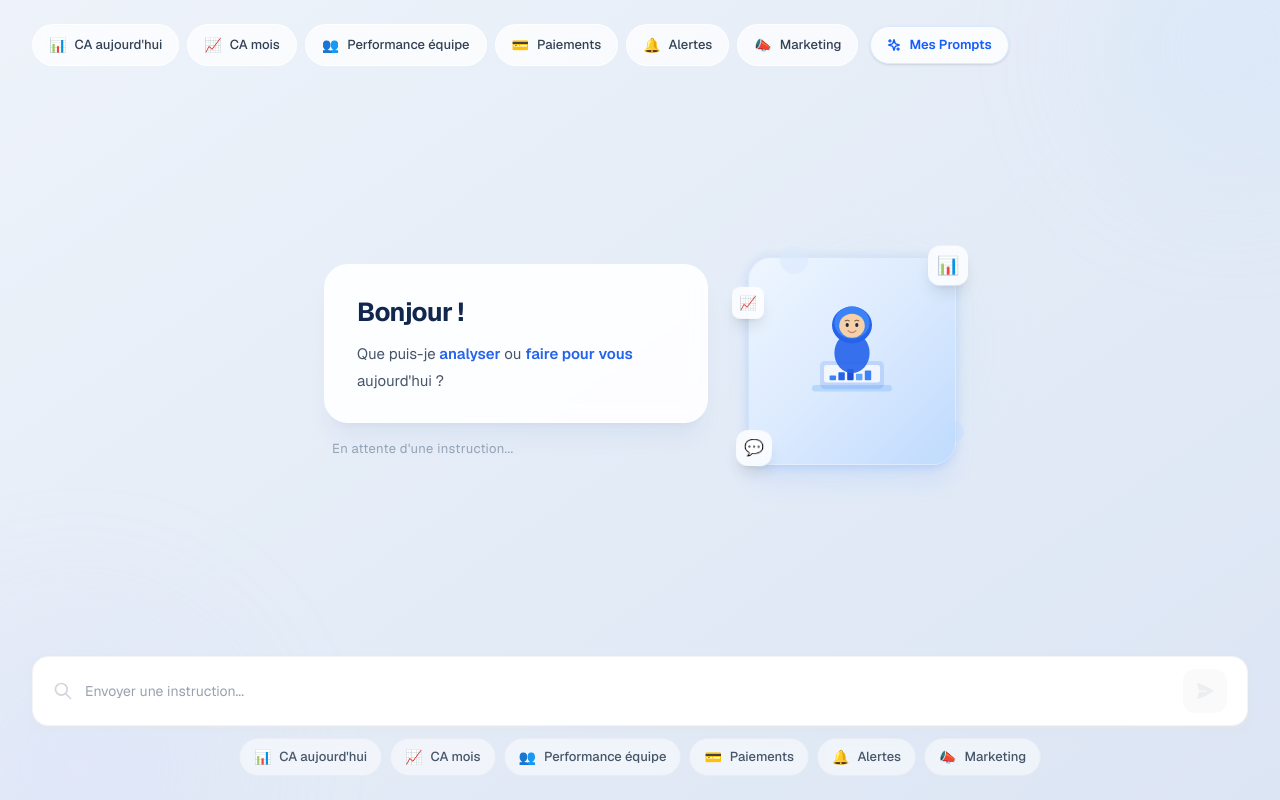
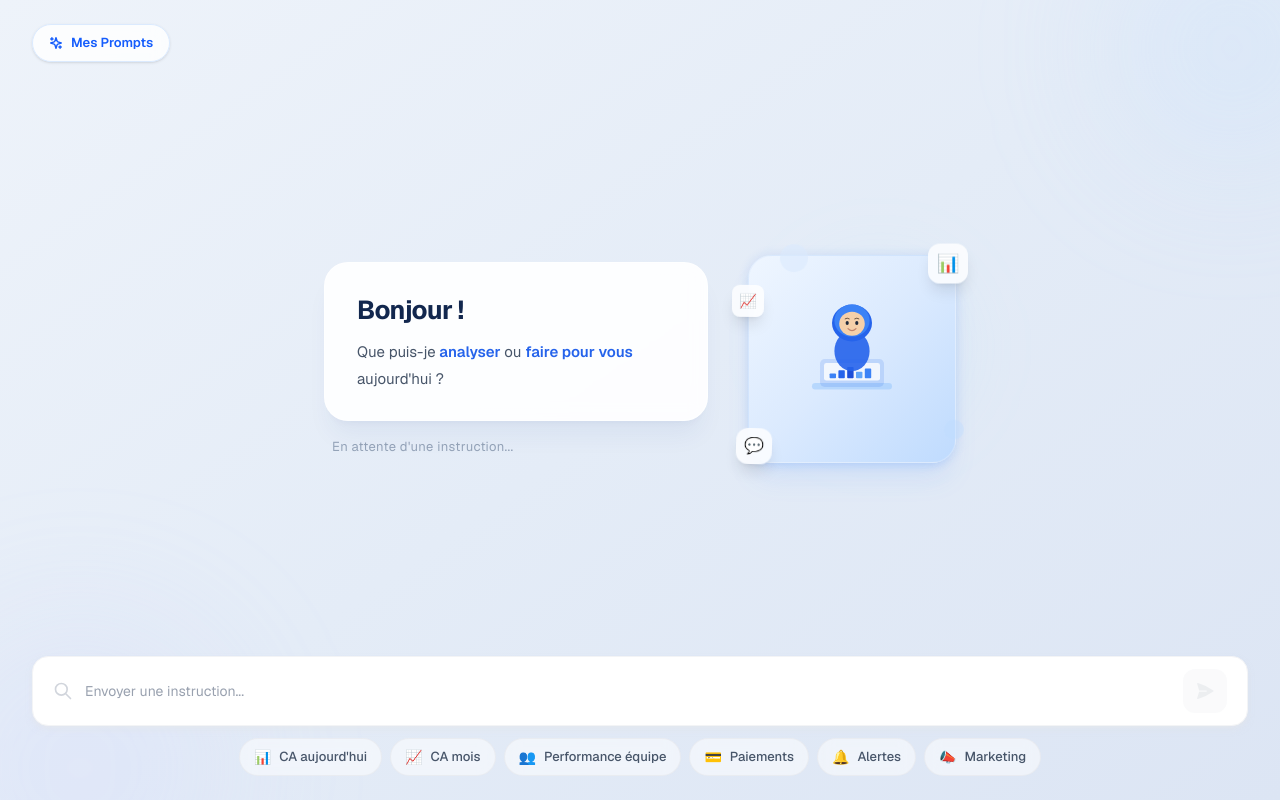
Before and after one commit to Koudous13/nadia-ia, a Next.js app: page / in a window 1280 px wide. Built offline with nearby package versions, Linux system fonts and the light colour scheme.

Commit message:
style: remove quick actions from the top of the page

```diff
--- a/src/components/chat/NadiaChat.tsx
+++ b/src/components/chat/NadiaChat.tsx
@@ -154,7 +154,6 @@ export function NadiaChat() {
         {/* Top quick actions & clear history */}
         <div className="px-8 pt-6 pb-4 flex justify-between items-center">
           <div className="flex items-center gap-3">
-            <QuickActions onSelect={handleQuickAction} variant="top" />
             <button
               onClick={() => setIsPromptsManagerOpen(true)}
               className="flex items-center gap-2 px-4 py-2 bg-white/80 backdrop-blur-sm border border-blue-100 rounded-full text-[13px] font-semibold text-blue-600 hover:bg-white hover:shadow-md transition-all shadow-sm"
```
